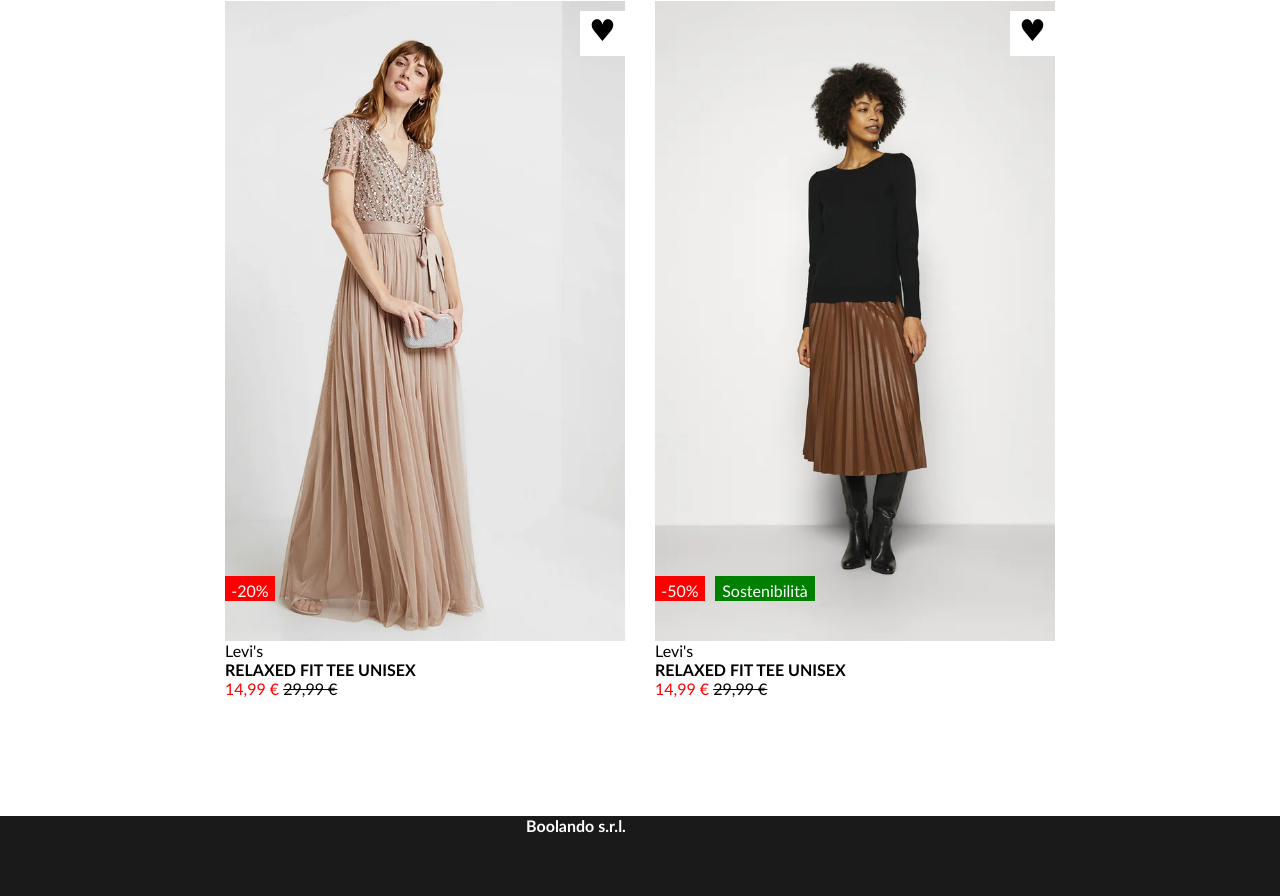
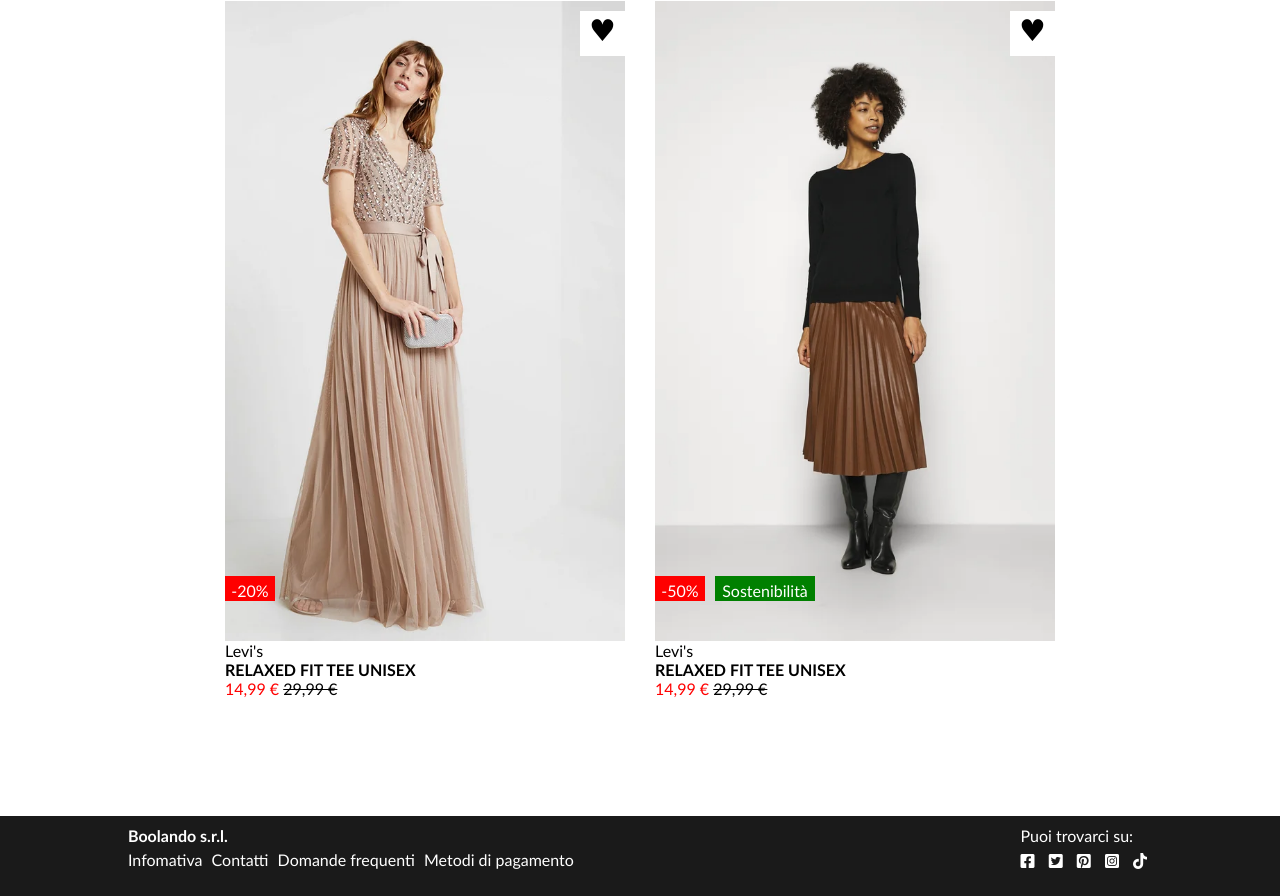
Before and after one commit to FedericoCattani/html-css-boolando, a plain HTML site: page index.html in a window 1280 px wide. Shown: the part 1574-2470 px from the top of the page. Drawn offline with Linux system fonts and the light colour scheme.

Commit message:
Footer completato

```diff
--- a/css/style.css
+++ b/css/style.css
@@ -29,7 +29,7 @@ i{
 li{
   list-style: none;
   display: inline;
-  margin-left: 5px;
+  margin-right: 5px;
 }
 
 
@@ -175,14 +175,45 @@ main .descrizione-prodotto{
 
 /*FOOTER*/
 footer{
+  position: relative;
+  display: flex;
+  justify-content: center;
   height: 80px;
   background-color: #1A1A1A;
 }
 
 
+footer nav{
+  padding-top: 5px;
+}
+
+
+footer nav li a:hover{
+  text-decoration:underline ;
+}
+
+
 .container-footer{
   display: flex;
-  justify-content: space-around;
-  width: 90%;
+  justify-content: space-between ;
+  width: 80%;
+  height: 100%;
   color: white;
 }
+
+
+.bottom-left, .bottom-right{
+  padding-top: 10px;
+}
+
+.bottom-right{
+  display: block;
+}
+
+.bottom-right span{
+  padding-left: 5px;
+}
+
+.bottom-right i{
+  padding: 8px 5px 0 0;
+}
--- a/index.html
+++ b/index.html
@@ -170,7 +170,29 @@
 
   <footer>
     <div class="container-footer">
-      <h4>Boolando s.r.l.</h4>
+      <div class="bottom-left">
+        <h4>Boolando s.r.l.</h4>
+        <nav>
+          <ul>
+            <li><a href="#">Infomativa</a></li>
+            <li><a href="#">Contatti</a></li>
+            <li><a href="#">Domande frequenti</a></li>
+            <li><a href="#">Metodi di pagamento</a></li>
+          </ul>
+        </nav>
+      </div>
+
+      <div class="bottom-right">
+        <span>Puoi trovarci su:</span>
+        <div>
+          <i class="fa-brands fa-square-facebook"></i>
+          <i class="fa-brands fa-square-twitter"></i>
+          <i class="fa-brands fa-square-pinterest"></i>
+          <i class="fa-brands fa-square-instagram"></i>
+          <i class="fa-brands fa-tiktok"></i>
+        </div>
+
+      </div>
     </div>
   </footer>
 </body>
```
